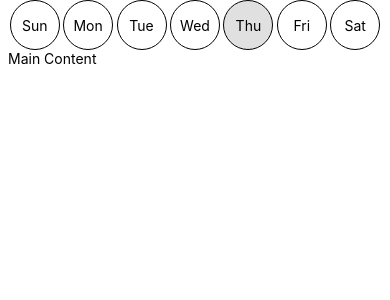
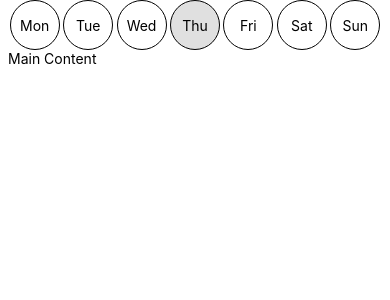
Before and after one commit to codyc-xyz/Fitness_App, a React Native app: screen / in a window 390 px wide. Shown: the top 300 px of the page. Built offline with nearby package versions, Linux system fonts and the light colour scheme.

Commit message:
Fix UI day display

```diff
--- a/App.tsx
+++ b/App.tsx
@@ -1,7 +1,7 @@
 import React from 'react';
 import {SafeAreaView, StyleSheet} from 'react-native';
-import HeaderBar from './src/components/HeaderBar'; // Import HeaderBar
-import Main from './src/components/Main'; // Import Main
+import HeaderBar from './src/components/HeaderBar';
+import Main from './src/components/Main';
 
 function App(): React.JSX.Element {
   return (
--- a/src/components/HeaderBar.tsx
+++ b/src/components/HeaderBar.tsx
@@ -2,12 +2,12 @@ import React, {useState, useEffect} from 'react';
 import {View, TouchableOpacity, Text, StyleSheet} from 'react-native';
 
 const HeaderBar = () => {
-  const days = ['Sun', 'Mon', 'Tue', 'Wed', 'Thu', 'Fri', 'Sat'];
+  const days = ['Mon', 'Tue', 'Wed', 'Thu', 'Fri', 'Sat', 'Sun'];
 
   const [selectedDay, setSelectedDay] = useState('');
 
   useEffect(() => {
-    const today = new Date().getDay();
+    const today = new Date().getDay() - 1;
     setSelectedDay(days[today]);
     // eslint-disable-next-line react-hooks/exhaustive-deps
   }, []);
```
